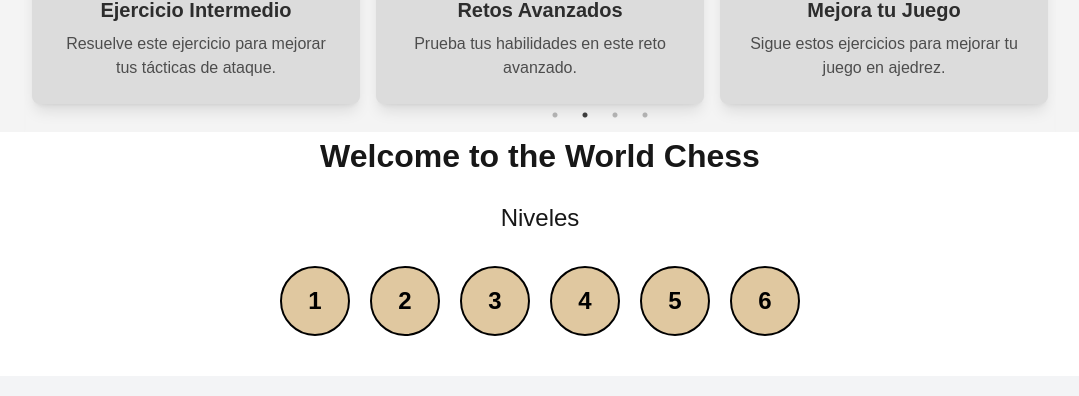
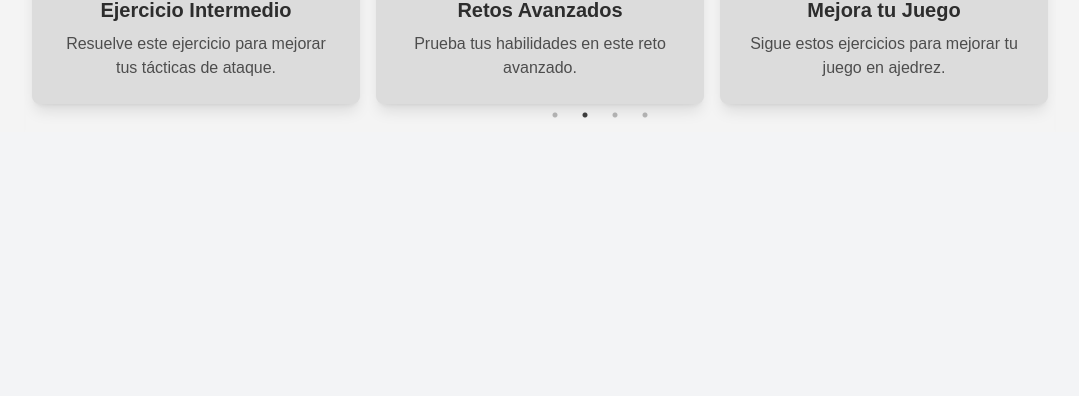
Before and after one commit to teran210c/chess-app, a Next.js app: page / in a window 1280 px wide. Shown: the part 1678-2074 px from the top of the page, without its empty margins (100-1179 px from the left). Built offline with nearby package versions, Linux system fonts and the light colour scheme; no server answers.

Commit message:
level selector deleted

```diff
--- a/pages/index.js
+++ b/pages/index.js
@@ -15,7 +15,6 @@ export default function Home() {
       <HeroSection />
       <FeatureSection/>
       <CarouselSection />
-      <LevelSelector />
       <ChessGame />
 
 
```
